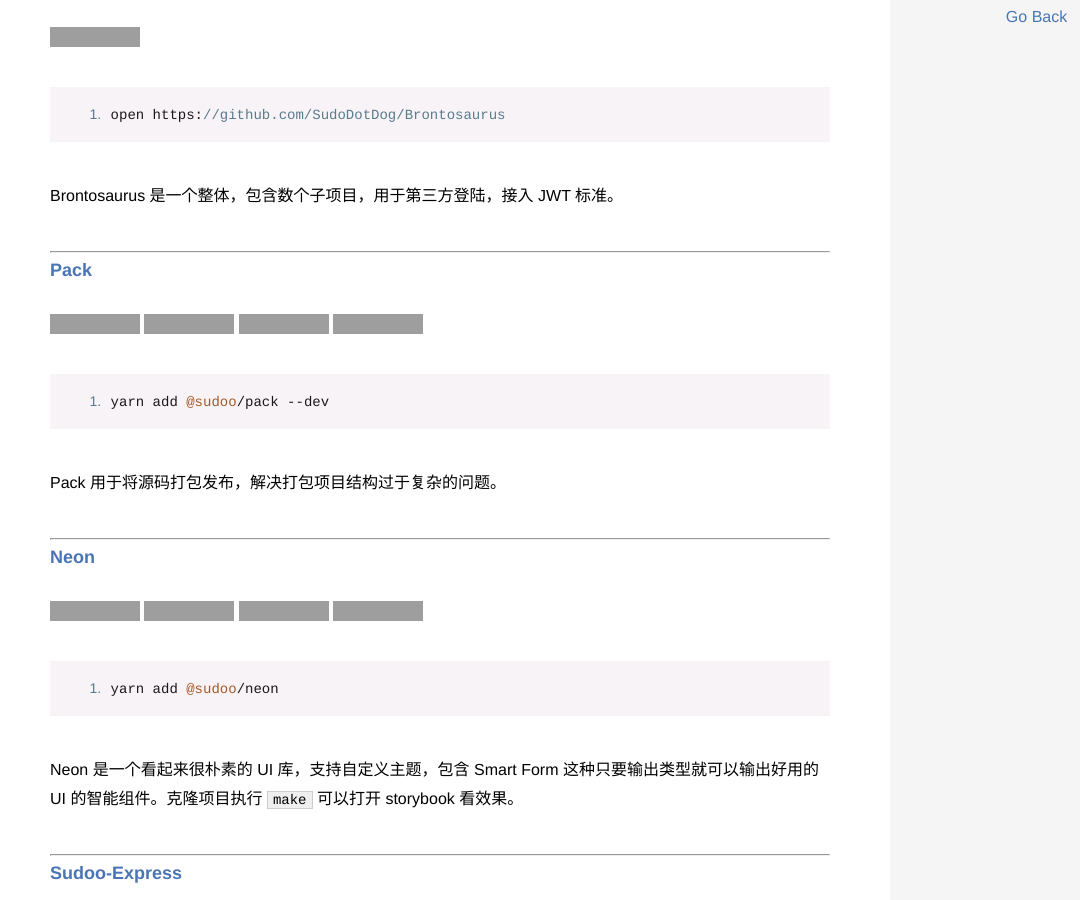
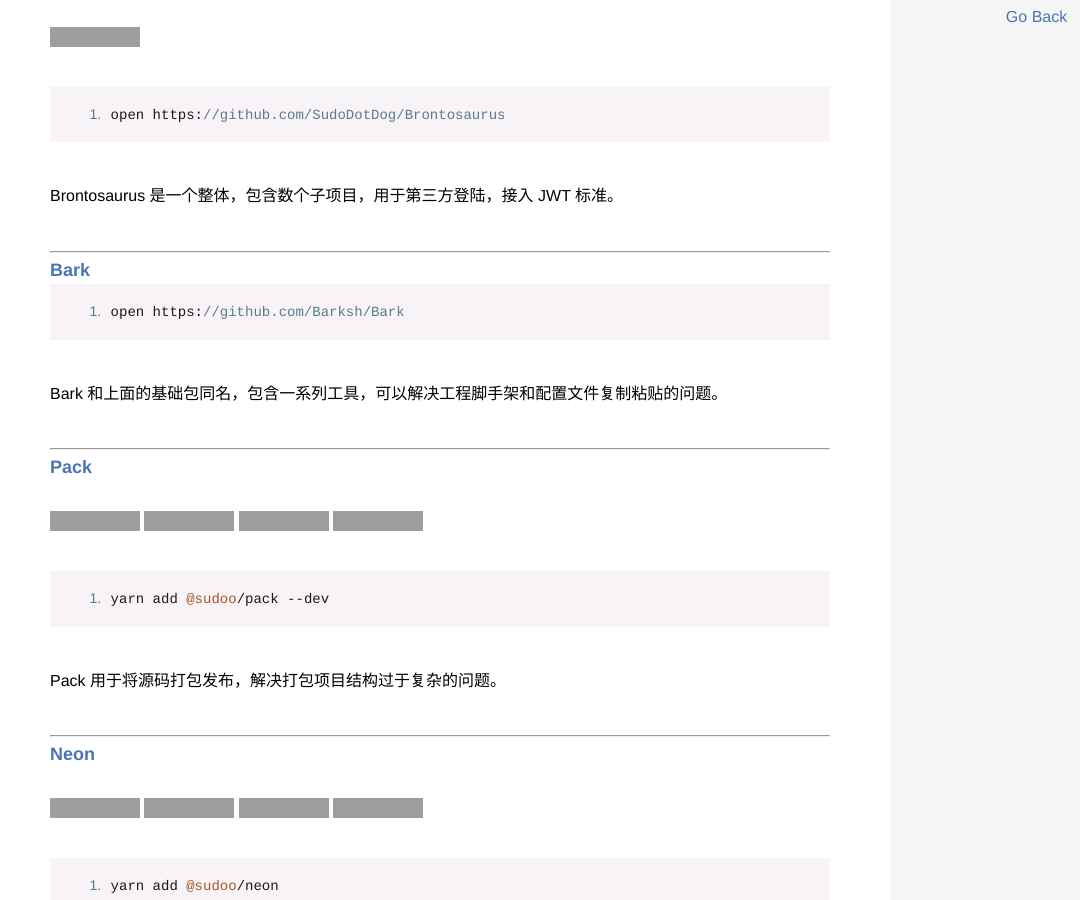
Before and after one commit to WMXPY/blog.mengw.io, a Jekyll site: the page built from _posts/blog/2019-04-02-Sudoo-Packages.md, in a window 1280 px wide and 900 px high, scrolled down 856 px, cut to the strip 0-900 px from the top of the window. Shown: the whole strip, without its empty margins (200-1280 px from the left). Built offline with Jekyll 4.4.1, drawn with Linux system fonts in a browser that asks for light colours; grey boxes are pictures that could not be loaded.

Commit message:
add bark

````diff
--- a/_posts/blog/2019-04-02-Sudoo-Packages.md
+++ b/_posts/blog/2019-04-02-Sudoo-Packages.md
@@ -37,6 +37,16 @@ open https://github.com/SudoDotDog/Brontosaurus
 ```
 
 Brontosaurus 是一个整体，包含数个子项目，用于第三方登陆，接入 JWT 标准。
+
+---
+
+### [Bark](https://github.com/Barksh/Bark)
+
+```sh
+open https://github.com/Barksh/Bark
+```
+
+Bark 和上面的基础包同名，包含一系列工具，可以解决工程脚手架和配置文件复制粘贴的问题。
 
 ---
 
````
